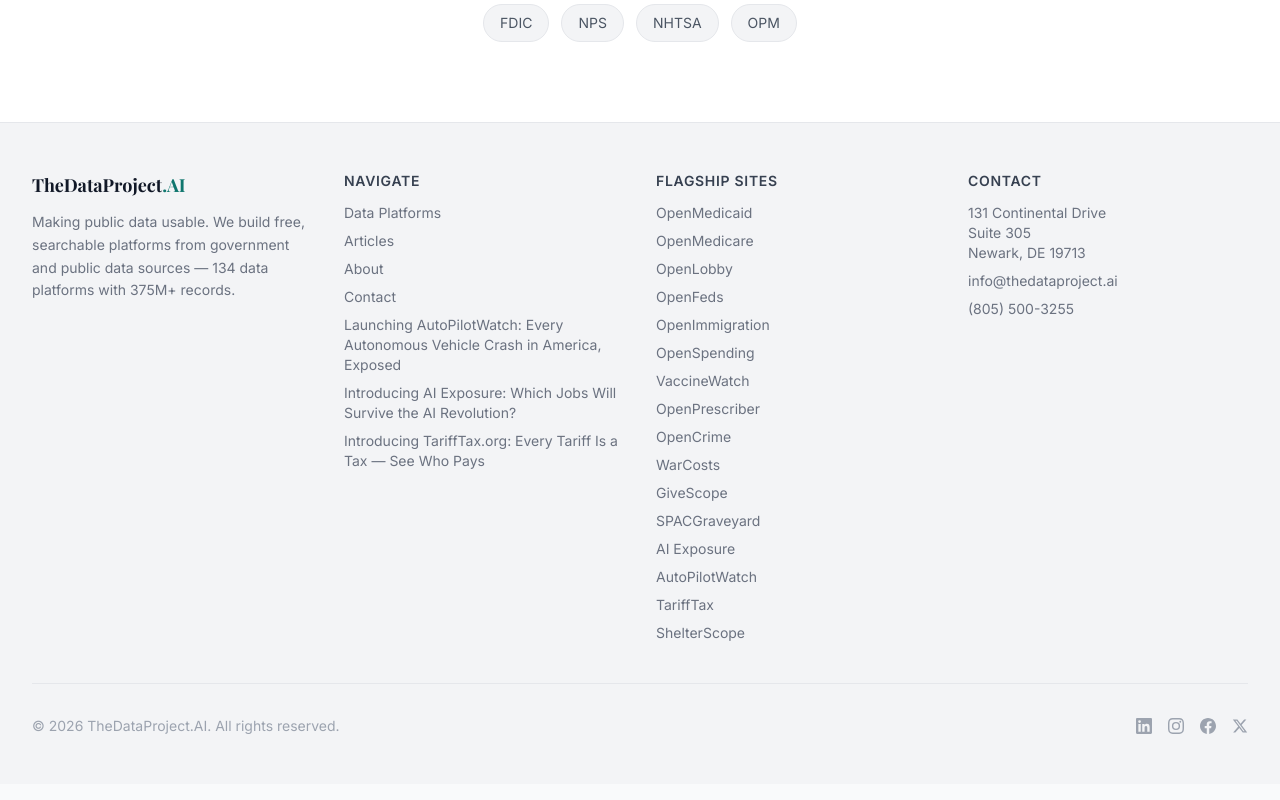
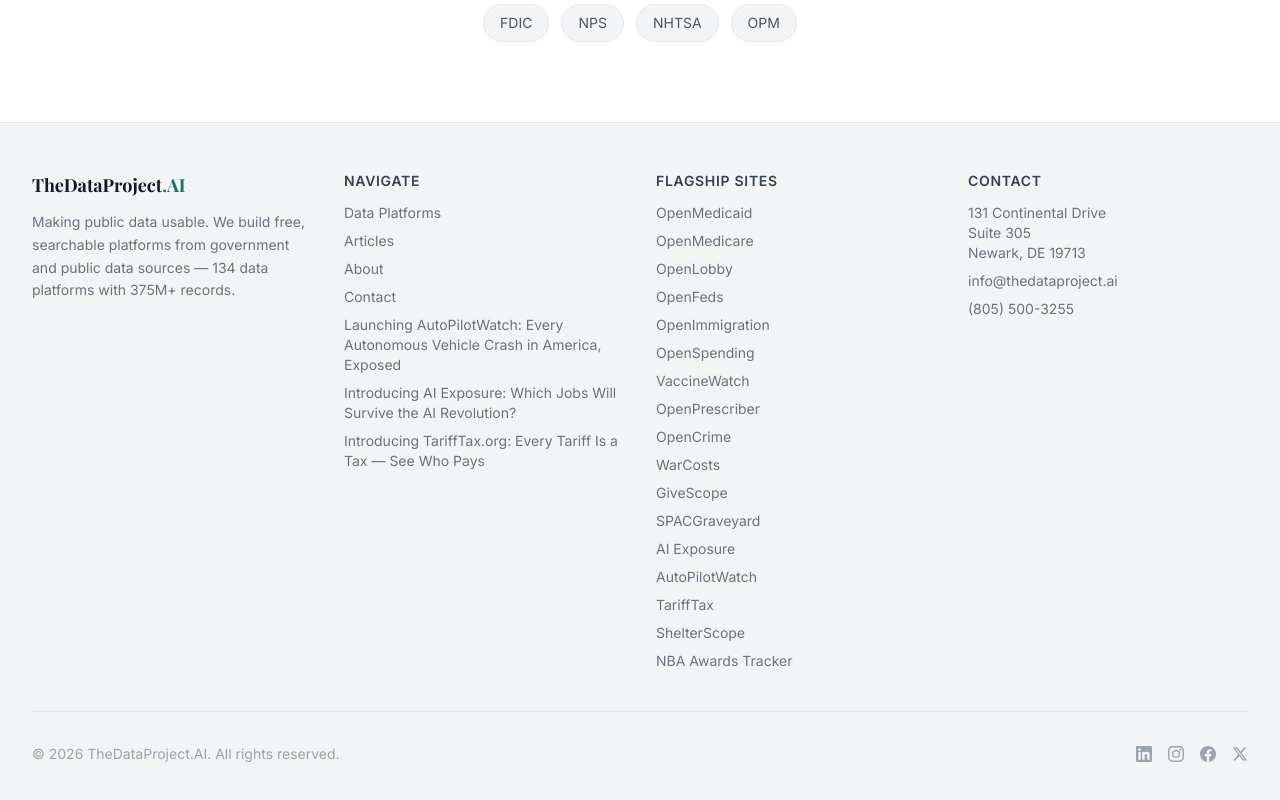
Before and after one commit to kianbob/thedataproject-site, a Next.js app: page / in a window 1280 px wide. Shown: the part 4468-5268 px from the top of the page. Built offline with nearby package versions, Linux system fonts and the light colour scheme; a web font is replaced by a local one.

Commit message:
Add NBA Awards Tracker to footer

```diff
--- a/src/components/Footer.tsx
+++ b/src/components/Footer.tsx
@@ -53,6 +53,7 @@
               <a href="https://www.aiexposure.org" target="_blank" rel="noopener noreferrer" className="block text-gray-500 hover:text-teal-700 text-sm transition-colors">AI Exposure</a>
               <a href="https://www.autopilotwatch.com" target="_blank" rel="noopener noreferrer" className="block text-gray-500 hover:text-teal-700 text-sm transition-colors">AutoPilotWatch</a>              <a href="https://www.tarifftax.org" target="_blank" rel="noopener noreferrer" className="block text-gray-500 hover:text-teal-700 text-sm transition-colors">TariffTax</a>
               <a href="https://www.shelterscope.com" target="_blank" rel="noopener noreferrer" className="block text-gray-500 hover:text-teal-700 text-sm transition-colors">ShelterScope</a>
+              <a href="https://www.nbaawardstracker.com" target="_blank" rel="noopener noreferrer" className="block text-gray-500 hover:text-teal-700 text-sm transition-colors">NBA Awards Tracker</a>
             </div>
           </div>
           <div>
```
